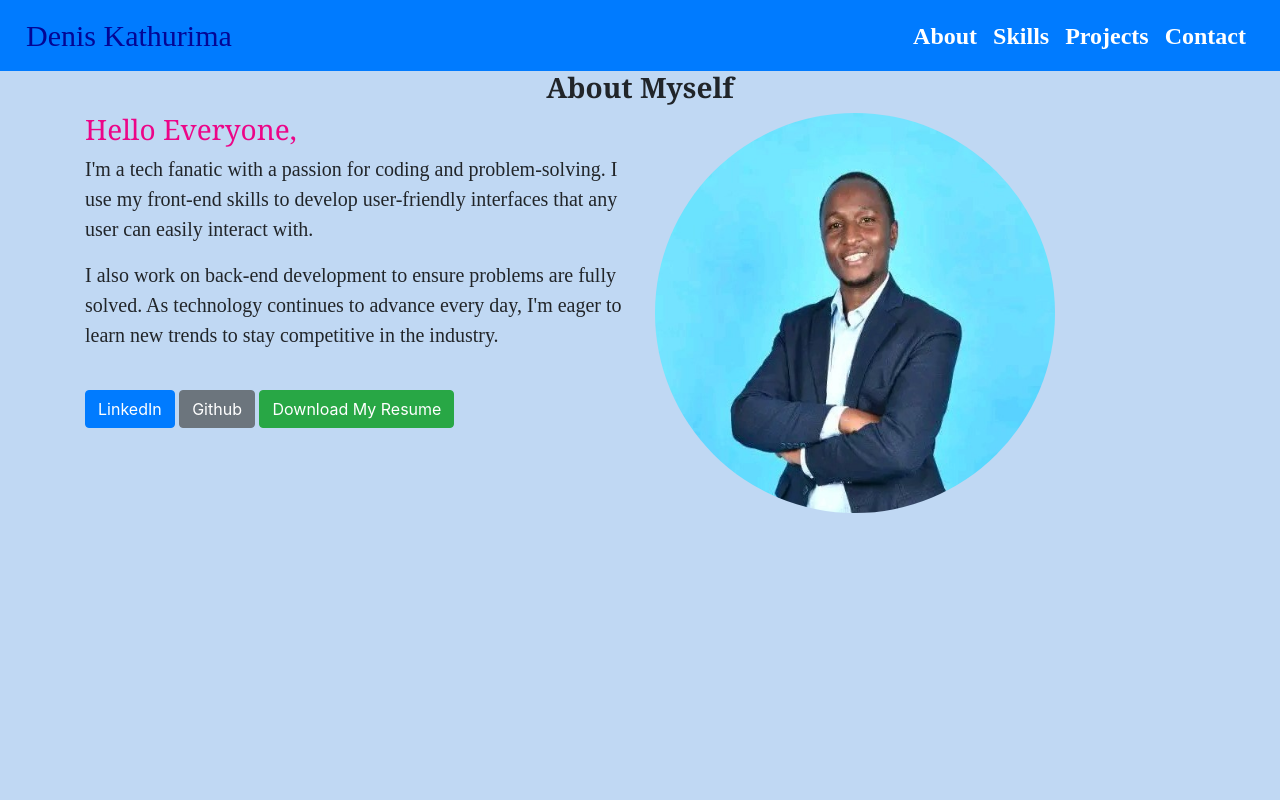
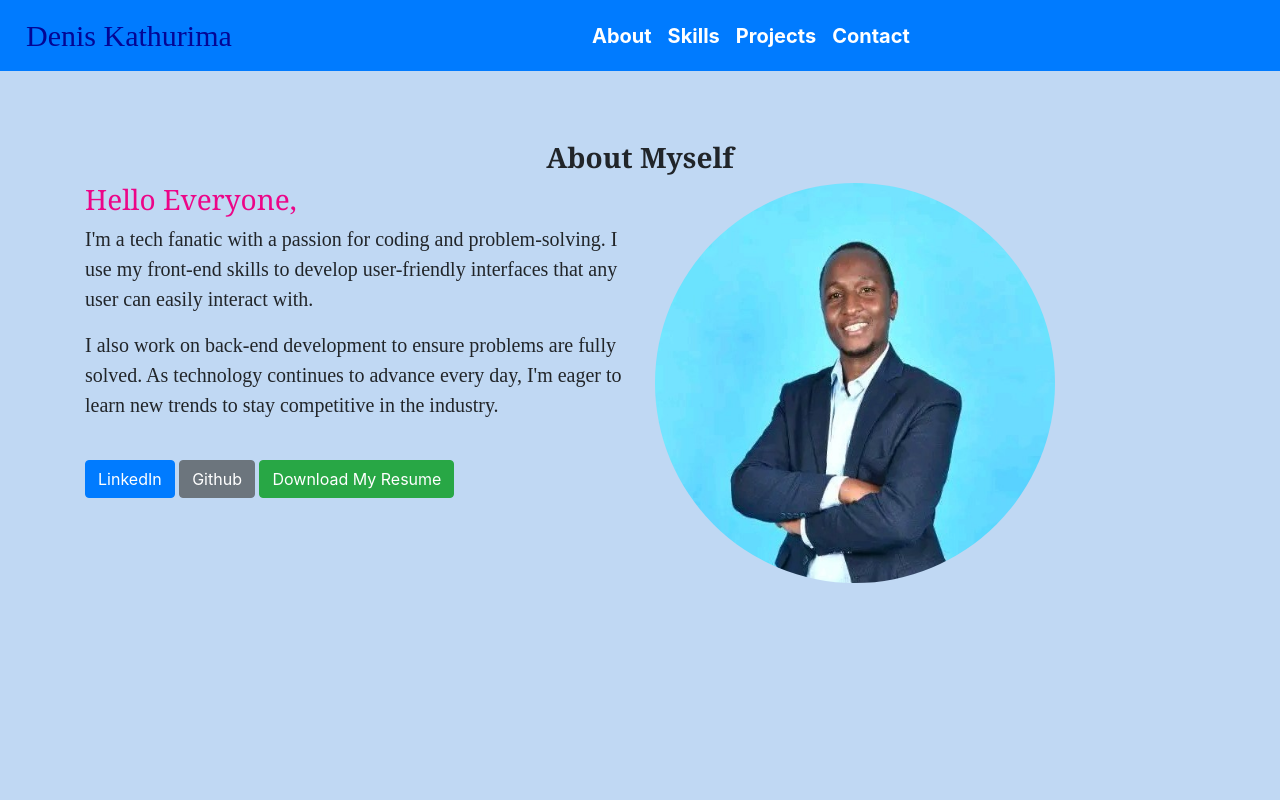
Before and after one commit to deniskathurima/myPortfolio, a plain HTML site: page index.html in a window 1280 px wide. Shown: the top 800 px of the page. Drawn offline with Linux system fonts and the light colour scheme.

Commit message:
changed the navbar font family and the postion to the center

```diff
--- a/index.html
+++ b/index.html
@@ -26,7 +26,7 @@
     </button>
     <div class="collapse navbar-collapse" id="collapsibleNavbar">
         <!-- Links -->
-        <ul style="font-family: 'Lucida Consol',serif; font-weight: bolder; font-size: x-large; padding-right: 10px" class="navbar-nav ml-auto">
+        <ul style="font-family: inherit; font-weight: bolder; font-size: 20px; padding-right: 10px" class="navbar-nav mx-auto">
             <li  class="nav-item">
                 <a class="nav-link text-white" href="#about">About</a>
             </li>
--- a/static/bootstrap/css/styles.css
+++ b/static/bootstrap/css/styles.css
@@ -1,8 +1,9 @@
 .x{
     min-height: 100vh;
+    padding-top: 70px;
 }
 
-.section {
+/* .section {
     padding: 20px 0;
-    scroll-margin-top: 90px;
-}
+    scroll-margin-top: 900px;
+} */
```
